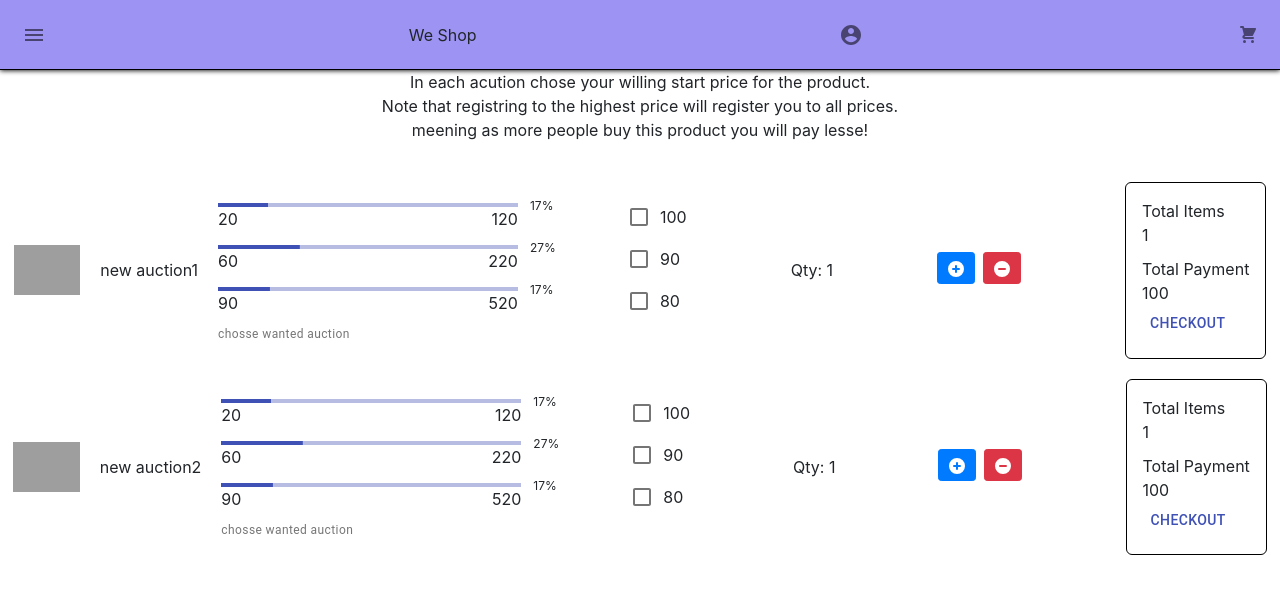
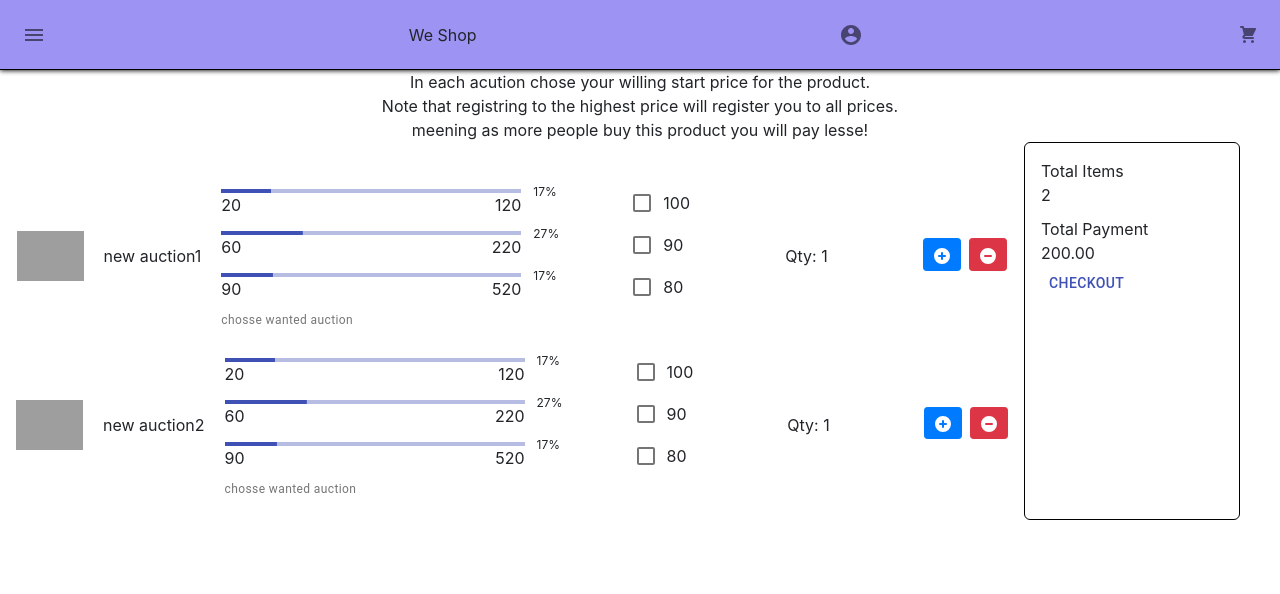
Before and after one commit to davwiener/we-shop, a React (Create React App) app: page /cart in a window 1280 px wide. Shown: the top 594 px of the page. Built offline with nearby package versions, Linux system fonts and the light colour scheme; grey boxes are pictures that could not be loaded.

Commit message:
fix store and add totla checkout

```diff
--- a/src/pages/Cart/Cart.scss
+++ b/src/pages/Cart/Cart.scss
@@ -1,6 +1,11 @@
 .cart-text {
     text-align: center;
 }
+
+.cart {
+    width: 100%;
+    display: grid;
+    grid-template-columns: 80% 20%;
 
     .cart-acutions {
         margin-top: 40px;
@@ -12,15 +17,16 @@
             margin-bottom: 20px;
             justify-content: space-around;
         }
+    }
 
     .payment-container {
         padding: 16px;
         border: 1px solid black;
         border-radius: 6px;
+        margin-right: 40px;
 
         .items-container {
             margin-bottom: 10px;
         }
     }
-
 }
--- a/src/pages/Cart/Cart.tsx
+++ b/src/pages/Cart/Cart.tsx
@@ -1,4 +1,4 @@
-import React from "react"
+import React, { useState } from "react"
 import { PriceLevel } from "../../redux/types/search-types"
 import CartAuction from "./components/CartAuction/CartAuction"
 import PlusMinusButttons from "./../../components/CommonComponents/PlusMinusButtons/PlusMinusButtons"
@@ -24,6 +24,7 @@ const Cart = () => {
                 Note that registring to the highest price will register you to all prices.<br />
                 meening as more people buy this product you will pay lesse!<br />
             </div>
+            <div className="cart">
                 <div className="cart-acutions">
                     {
                         auctions.map((auction: BuyingAuction) => {
@@ -32,26 +33,33 @@ const Cart = () => {
                                     <CartAuction auction={auction} setPrice={((idx: number) => dispatch(cartActions.changePriceLevel(idx, auction.auctionId)))} />
                                     <div> {`Qty: ${auction.quantity}`} </div>
                                     <PlusMinusButttons increase={() => dispatch(cartActions.updteQuantity(true, auction.auctionId))}
-                                    decrease={() => dispatch(cartActions.updteQuantity(false, auction.auctionId))} />
+                                        decrease={() => {
+                                            if (auction.quantity === 1) {
+                                                dispatch(cartActions.removeAuctionFromCart(auction.auctionId))
+                                            } else {
+                                                dispatch(cartActions.updteQuantity(false, auction.auctionId))
+                                            }
+                                        }
+                                        } />
+                                </div>
+                            )
+                        })
+                    }
+                </div>
                 <div className="payment-container">
                     <div className="items-container">
                         <div>Total Items</div>
-                                        <div>{auction.quantity}</div>
+                        <div>{auctions.reduce((total, auction) => total + auction.quantity, 0)}</div>
                     </div>
                     <div className="price-container">
                         <div>Total Payment</div>
-                                        <div>{auction.quantity * auction.selectedPrice}</div>
+                        <div>{auctions.reduce((total, auction) => total + auction.selectedPrice * auction.quantity, 0).toFixed(2)}</div>
                     </div>
                     <Button onClick={checkout} color="primary">
                         Checkout
                                      </Button>
                 </div>
             </div>
-                        )
-                    })
-                }
-
-            </div>
         </div >)
 }
 export default Cart;
--- a/src/redux/actions/cart.tsx
+++ b/src/redux/actions/cart.tsx
@@ -5,7 +5,7 @@ export const addAuctionToCart = (buyingAuction: BuyingAuction) => ({
     payload: buyingAuction,
 });
 
-export const removeAuctionFromCart = (auctionId: number) => ({
+export const removeAuctionFromCart = (auctionId: string) => ({
     type: actionTypes.REMOVE_AUCTION_FROM_CART,
     payload: auctionId
 });
--- a/src/redux/reducers/cart.tsx
+++ b/src/redux/reducers/cart.tsx
@@ -20,12 +20,12 @@ export function cartReducer(
             }
         }
         case actionTypes.REMOVE_AUCTION_FROM_CART: {
-            // const newCartAuctions = {...state.buyingAuctions
-            // delete newCartAuctions[action.payload.auctionId]
-            // return {
-            //     state: newCartAuctions
-            // }
-            return state
+            const newCartAuctions: Record<string, BuyingAuction> = { ...state.buyingAuctions };
+            delete newCartAuctions[action.payload]
+            return {
+                ...state,
+                buyingAuctions: newCartAuctions
+            }
         }
         case actionTypes.CHANGE_PRICE_LEVEL: {
             const newAuction = { ...state.buyingAuctions[action.payload.auctionId] }
@@ -38,7 +38,6 @@ export function cartReducer(
             }
         }
         case actionTypes.UPDATE_QUANTITY: {
-            debugger;
             const newAuction = { ...state.buyingAuctions[action.payload.auctionId] }
             newAuction.quantity = newAuction.quantity + (action.payload.increase ? 1 : -1)
             newAuction.quantity = Math.max(1, newAuction.quantity)
```
Lines whose indentation alone changed are shown as unchanged.
